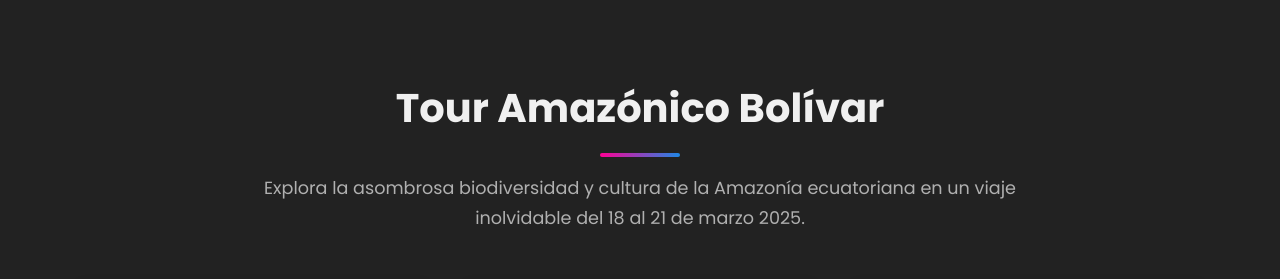
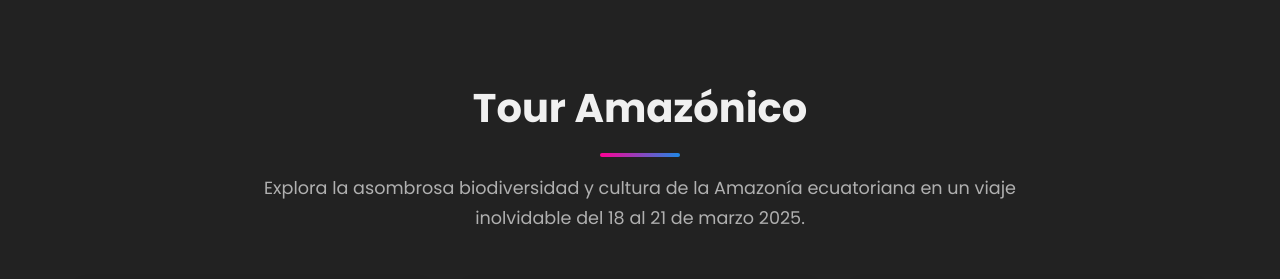
Before and after one commit to Janner121/Janner121.github.io, a plain HTML site: page index.html in a window 1280 px wide. Shown: the part 822-1101 px from the top of the page. Drawn offline with Linux system fonts and the light colour scheme.

Commit message:
Update index.html

```diff
--- a/index.html
+++ b/index.html
@@ -50,7 +50,7 @@
     <section id="amazonas" class="tour">
         <div class="bg-pattern"></div>
         <div class="container">
-            <h2 class="section-title reveal">Tour Amazónico Bolívar</h2>
+            <h2 class="section-title reveal">Tour Amazónico</h2>
             <p class="section-description reveal">Explora la <span class="highlight">asombrosa biodiversidad</span> y cultura de la Amazonía ecuatoriana en un viaje inolvidable del 18 al 21 de marzo 2025.</p>
 
             <div class="tour-grid reveal">
```
